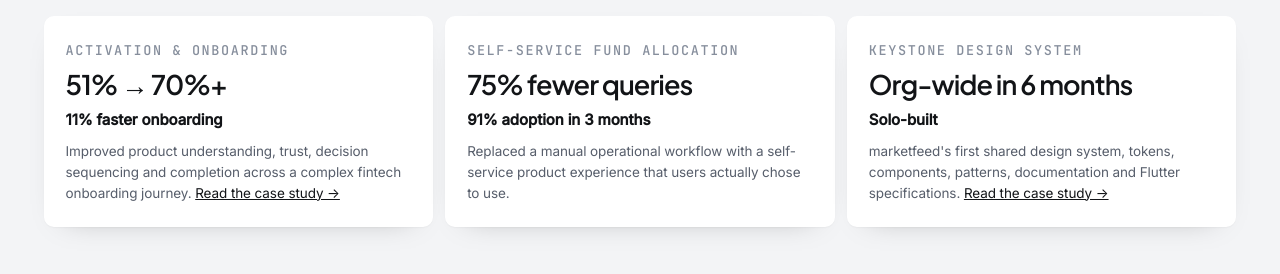
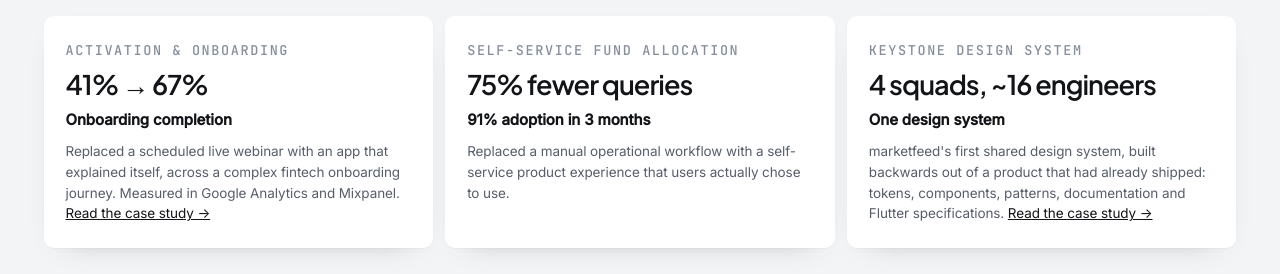
Before and after one commit to sijompeter/portfolio, a plain HTML site: page docs/experience.html in a window 1280 px wide. Shown: the part 2734-3008 px from the top of the page. Drawn offline with nearby package versions, Linux system fonts and the light colour scheme.

Commit message:
Three dead links and a fourth version of the onboarding number
Extracting the site's copy end to end turned these up, which is the point
of reading a site rather than the builders that make it. The About page's
closing link and two cards on Experience still pointed at fund-allocation,
trading-app and design-system — pages deleted in the last commit, so every
one of them was a 404 in front of a recruiter.

Experience also carried a fourth variant of the acquisition figure, 51% to
70%+ with onboarding time down 11%, in two places. It matches none of the
other three and has no source. Both now read 41% to 67%, from Google
Analytics and Mixpanel, which is the only such number left anywhere on the
site.

The design system card said "Org-wide in 6 months / Solo-built". It now
says four squads and around sixteen engineers: the same work, stated as a
fact about an org chart rather than as an adoption claim nobody can check.

43 checks pass.

Co-Authored-By: Claude Opus 5 <noreply@anthropic.com>
Claude-Session: https://claude.ai/code/session_01JcH48UGARNcSdy2fC6939w

```diff
--- a/docs/experience.html
+++ b/docs/experience.html
@@ -212,7 +212,7 @@ if(u.searchParams.has('t')){u.searchParams.delete('t');history.replaceState(hist
             <p class="co">marketfeed &middot; Fintech &middot; Y Combinator S21 &middot; Bangalore</p>
             <p>Shaped the product through every pivot and was <b>lead designer across four squads and around sixteen engineers</b>, owning <b>acquisition, activation and retention</b> in turn plus the design system underneath them, on a platform that reached <b>&#8377;300 Cr+ AUM</b> and <b>5,500+ users</b> across iOS and Android.</p>
             <ul class="plain" style="margin-top:14px">
-              <li>Redesigned the Pledge &amp; Trade onboarding experience, taking activation from 51% to 70%+ and cutting onboarding time by 11%.</li>
+              <li>Redesigned the new-user onboarding experience, taking <b>onboarding completion from 41% to 67%</b>, measured in Google Analytics and Mixpanel.</li>
               <li>Built a self-service fund allocation experience that replaced a manual operational workflow, 75% fewer support queries and 91% user adoption within three months.</li>
               <li>Built the Keystone Design System from scratch, tokens, components, interaction patterns and Flutter specifications, adopted company-wide within six months.</li>
               <li>Introduced AI-assisted workflows that cut feature scoping from roughly two hours to twenty minutes.</li>
@@ -306,9 +306,9 @@ if(u.searchParams.has('t')){u.searchParams.delete('t');history.replaceState(hist
       <div class="cards">
         <div class="card">
           <p class="mono">Activation &amp; onboarding</p>
-          <p class="big">51% &rarr; 70%+</p>
-          <p style="color:var(--ink); font-weight:600; font-size:15px">11% faster onboarding</p>
-          <p>Improved product understanding, trust, decision sequencing and completion across a complex fintech onboarding journey. <a href="work/fund-allocation.html" style="color:var(--ink)">Read the case study &rarr;</a></p>
+          <p class="big">41% &rarr; 67%</p>
+          <p style="color:var(--ink); font-weight:600; font-size:15px">Onboarding completion</p>
+          <p>Replaced a scheduled live webinar with an app that explained itself, across a complex fintech onboarding journey. Measured in Google Analytics and Mixpanel. <a href="work/fresh-journey.html" style="color:var(--ink)">Read the case study &rarr;</a></p>
         </div>
         <div class="card">
           <p class="mono">Self-service fund allocation</p>
@@ -318,9 +318,9 @@ if(u.searchParams.has('t')){u.searchParams.delete('t');history.replaceState(hist
         </div>
         <div class="card">
           <p class="mono">Keystone Design System</p>
-          <p class="big">Org-wide in 6 months</p>
-          <p style="color:var(--ink); font-weight:600; font-size:15px">Solo-built</p>
-          <p>marketfeed's first shared design system, tokens, components, patterns, documentation and Flutter specifications. <a href="work/design-system.html" style="color:var(--ink)">Read the case study &rarr;</a></p>
+          <p class="big">4 squads, ~16 engineers</p>
+          <p style="color:var(--ink); font-weight:600; font-size:15px">One design system</p>
+          <p>marketfeed's first shared design system, built backwards out of a product that had already shipped: tokens, components, patterns, documentation and Flutter specifications. <a href="work/keystone.html" style="color:var(--ink)">Read the case study &rarr;</a></p>
         </div>
       </div>
     </div>
```
Also changed, not shown: docs/about.html (+2 -2 lines), docs/contact.html (+1 -1 lines).
